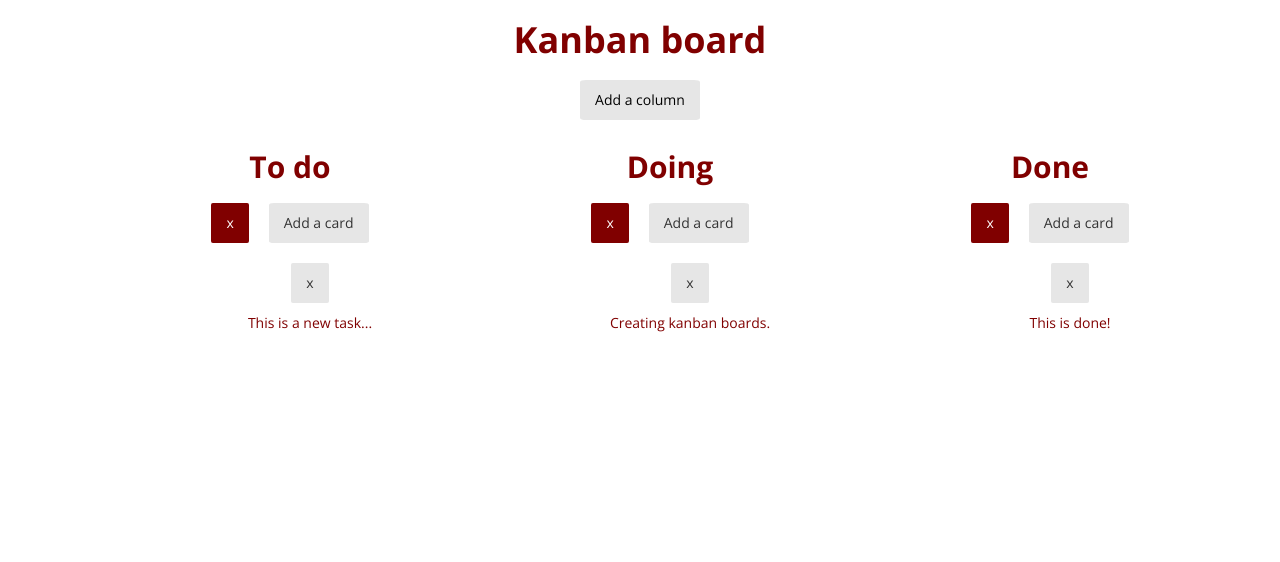
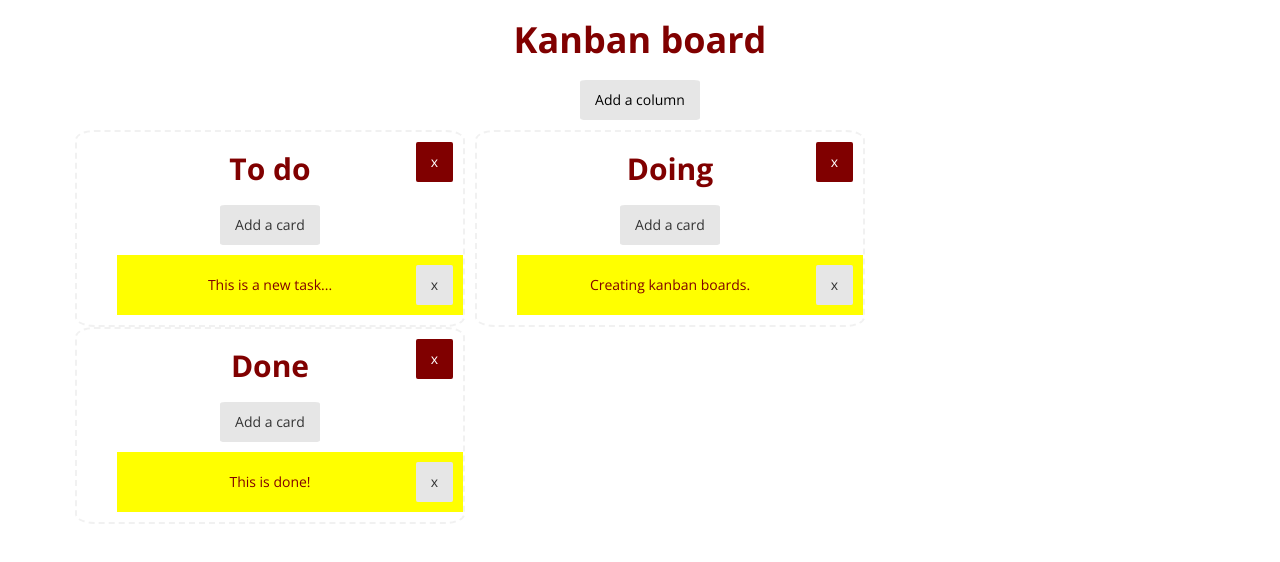
Before and after one commit to zet-god/kanban_board, a plain HTML site: page index.html in a window 1280 px wide. Drawn offline with nearby package versions, Linux system fonts and the light colour scheme.

Commit message:
zmiany w wyglądzie przycisków i dodanie dodatkowych warunków dla tworzenia karty i kolumny

```diff
--- a/index.html
+++ b/index.html
@@ -8,7 +8,7 @@
 </head>
 <body>
 	<div class="container">
-		<div id="board" class="board col-lg-12">
+		<div id="board" class="board col-md-12">
 			<h1 class="text-center">Kanban board</h1>
 			<button class="create-column btn-default btn-header">Add a column</button>
 			<div class="column-container container"></div>
--- a/scripts.js
+++ b/scripts.js
@@ -1,8 +1,4 @@
 // alert('hello');
-
-// $(function (){
-
-// });
 
 function randomString() {
 	var chars = '0123456789abcdefghiklmnopqrstuvwxyzABCDEFGHIJKLMNOPQRSTUVWXTZ';
@@ -16,14 +12,14 @@ function randomString() {
 function Column(name) {
 	var self = this;
 	this.id = randomString();
-	this.name = name;
+	this.name = name || 'New column';
 	this.$element = createColumn();
 
 	function createColumn () {
 		// creating components of columns:
-		var $column = $('<div>').addClass('column col-lg-4');
-		var $columnTitle = $('<h2>').addClass('column-title text-center').text(self.name).css('font-weight', '700');
-		var $columnCardList = $('<ul>').addClass('column-card-list').css('list-style-type', 'none');
+		var $column = $('<div>').addClass('column col-md-4');
+		var $columnTitle = $('<h2>').addClass('column-title text-center').text(self.name);
+		var $columnCardList = $('<ul>').addClass('column-card-list');
 		var $columnDelete = $('<button>').addClass('btn-delete btn-default btn-column').text('x');
 		var $columnAddCard = $('<button>').addClass('add-card btn-default').text('Add a card');
 
@@ -34,7 +30,8 @@ function Column(name) {
 
 		// add a note:
 		$columnAddCard.click(function() {
-			self.addCard(new Card(prompt("Enter the name of the card")));
+			event.preventDefault();
+			self.addCard(new Card(prompt("Enter the content of the card")));
 		});
 
 		// contruction column element:
@@ -61,7 +58,7 @@ function Card(description) {
 	var self = this;
 
 	this.id = randomString();
-	this.description = description;
+	this.description = description || "This is a new task...";
 	this.$element = createCard();
 
 	function createCard() {
@@ -80,7 +77,13 @@ function Card(description) {
 				.append($cardDescription);
 
 		// return of the created card:
-		return $card;
+		if (description === "") {
+			return $card;
+		} else if (description) {
+			return $card;
+		} else {
+			return false;
+		}
 	}
 };
 
@@ -110,7 +113,14 @@ $('.create-column')
 	.click(function(){
 		var name = prompt('Enter a column name');
 		var column = new Column(name);
-		board.addColumn(column);
+
+		if (name === "") {
+			board.addColumn(column);
+		} else if (name) {
+			board.addColumn(column);
+		} else {
+			return false;
+		}
 	});
 
 // creating columns
--- a/style.css
+++ b/style.css
@@ -1,28 +1,81 @@
 @import url('https://fonts.googleapis.com/css?family=Open+Sans:300,400,400i,700,700i');
 
+
+/*ogólne*/
 body {
 	font-family: 'Open Sans', sans-serif;
 	color: #800000;
+	padding: 0;
+	margin: 0;
+	box-sizing: border-box;
 }
 
 .container {
 	text-align: center;
+	padding: 0;
+	margin: 0 auto;
 }
 
-h1 {
+.row {
+	padding: 0;
+	margin: 0;
+}
+
+.col-md-4 {
+	padding: 0;
+	margin: 0 5px;
+}
+
+/*czcionki*/
+h1,
+h2 {
 	font-weight: 700;
 }
 
-/*.btn-header {
-	padding-bottom: 100px;
-} dlaczego to nie działa? */
-
-/* h2 {
-	font-weight: 700;
-} dlaczego nie działa w ten sposób? Znaczy element h2 jest tworzony dopiero w JS i domyślam się, że CSS po prostu nie wie, gdzie to h2 przyczepić? */
+p.card-description {
+	padding: 20px;
+	padding-right: 60px;
+}
 
 .create-column {
 	color: black;
+}
+
+/*karty i kolumny*/
+.column {
+	position: relative;
+/*	min-width: 50px;
+*/	border-style: dashed;
+	border-color: #f1f1f1;
+	border-width: 2px;
+	border-radius: 5%;
+}
+
+.card {
+	min-height: 60px;
+	background-color: yellow;
+/*	box-sizing: border-box;
+*/  display: block;
+	position: relative;
+  	margin: 0;
+  	padding: 0;
+/*  	float: left;
+*/}
+
+.column-card-list {
+	list-style-type: none;
+}
+
+
+/*buttony*/
+
+/*delete a card*/
+.btn-delete {
+	text-align: center;
+	position: absolute;
+  	right: 0;
+  	top: 0;
+  	margin-left: 50px;
 }
 
 .btn-default {
@@ -34,13 +87,12 @@ h1 {
 	background-color: #e6e6e6;
 }
 
-/*.btn-delete {
-	color: white;
+/*delete a column:*/
+.btn-column {
+	position: absolute;
+  	right: 0;
+  	color: white;
 	background-color: #800000;
-}*/
-/* dlatego to nie działa??? klasa btn-delete jest używana tylko w JS, czy to dlatego? */
+	border-radius: 5%;
 
-.btn-column {
-	color: white;
-	background-color: #800000;
 }
```
